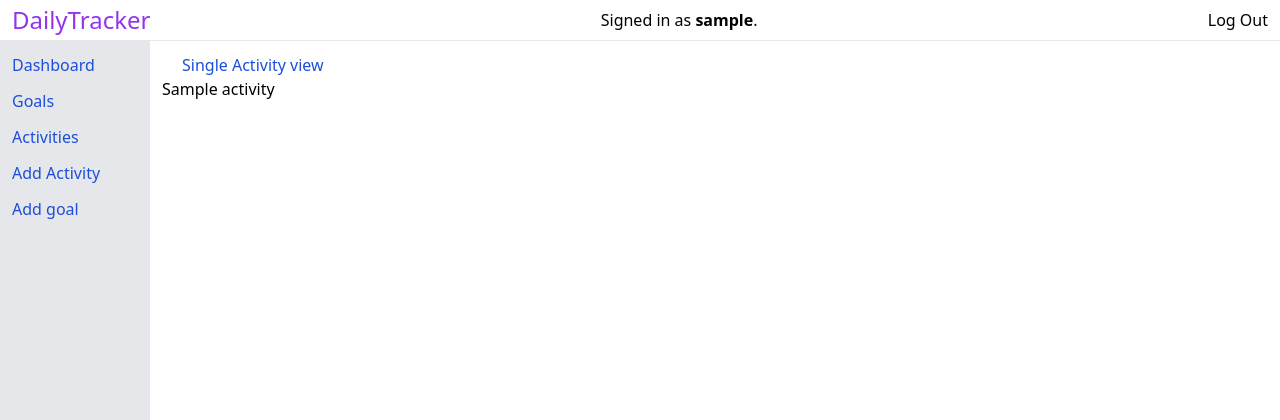
After one commit to Cmmh1101/daily-tracker, a Django app: page /activities/1 in a window 1280 px wide. The commit adds this page. Shown: the top 420 px of the page. Run offline with Django 4.2, Linux system fonts and the light colour scheme; a user stored in the database is signed in; tables that the repository leaves empty hold one stand-in row (values such as "Sample post"); style sheets or scripts are compiled from the project's sources; some libraries are stand-ins or nearby versions.

Commit message:
activity setup

```diff
--- a/dashboard/templates/dashboard/activities.html
+++ b/dashboard/templates/dashboard/activities.html
@@ -33,7 +33,7 @@
     <div>
         {% for activity in activities %}
         <div class="py-1 px-2 shadow-lg border-l-4 rounded-md bg-gray-50 {% if activity.category == 'professional' %}border-l-blue-500{% endif %}{% if activity.category == 'personal' %}border-l-green-500{% endif %}{% if activity.category == 'development' %} border-l-yellow-500{% endif %}{% if activity.category == 'ministry' %}border-l-red-500{% endif %}{% if activity.category == 'health' %}border-l-purple-500{% endif %}">
-            <a href="" class="flex justify-between">
+            <a href="{% url 'activity' activity.id %}" class="flex justify-between">
             <span>{{ activity.title }}</span>
             <span>{{ activity.created_at }}</span>
             </a>
--- /dev/null
+++ b/dashboard/templates/dashboard/activity.html
@@ -0,0 +1,5 @@
+{% extends 'dashboard/layout.html' %}
+{% block body %}
+    <h1 class="pl-5 text-blue-700">Single Activity view</h1>
+    <div>{{ activity.title}}
+{% endblock body %}
--- a/dashboard/urls.py
+++ b/dashboard/urls.py
@@ -7,6 +7,7 @@ urlpatterns = [
     path("logout", views.logout_view, name="logout"),
     path("register", views.register, name="register"),
     path("activities", views.activities_view, name="activities"),
+    path("activities/<int:activity_id>", views.activity_view, name="activity"),
     path("goals", views.goals_view, name="goals"),
     path("addActivity", views.addActivity_view, name="addActivity"),
     path("addGoal", views.addGoal_view, name="addGoal")
--- a/dashboard/views.py
+++ b/dashboard/views.py
@@ -1,4 +1,4 @@
-from django.shortcuts import render
+from django.shortcuts import get_object_or_404, render
 from django.contrib.auth import authenticate, login, logout
 from django.contrib.auth.decorators import login_required
 from django.db import IntegrityError
@@ -70,6 +70,16 @@ def activities_view(request):
         'activities': activities
     })
 
+def activity_view(request, activity_id):
+    if not request.user.is_authenticated:
+        return HttpResponseRedirect(reverse("login"))
+    # get_object_or_404 ensures the activity exists, and that the activity belongs to the currently authenticated user.
+    activity = get_object_or_404(Activity, id=activity_id, user=request.user)
+    return render(request, "dashboard/activity.html", {
+        'activity': activity
+    })
+
+
 def goals_view(request):
     if not request.user.is_authenticated:
         return HttpResponseRedirect(reverse("login"))
```
